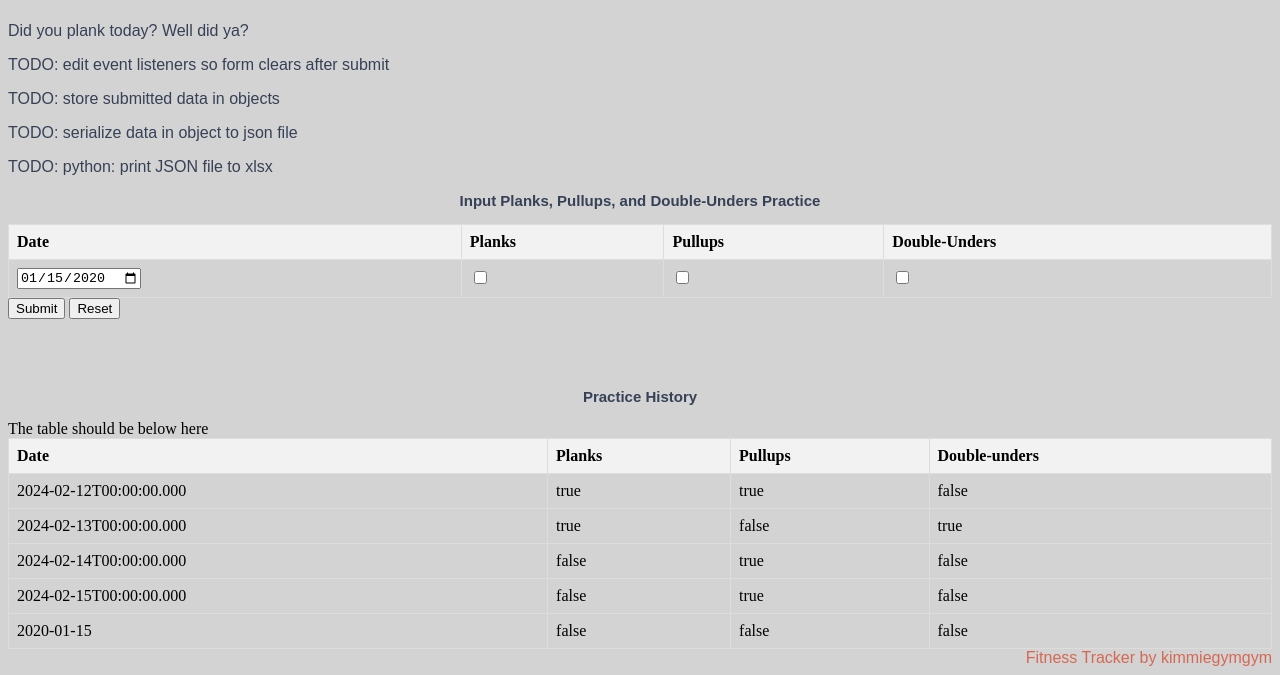
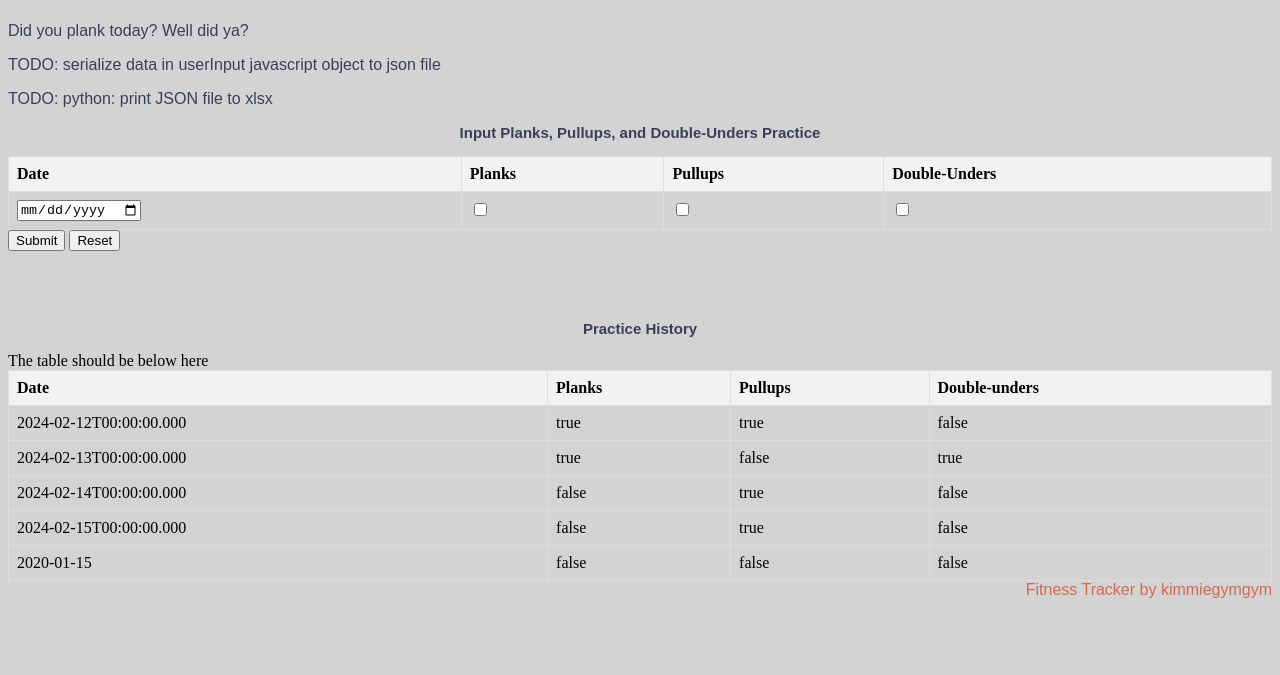
Before and after one commit to KimberlyAlcock/Fitness-tracker, a website: page templates/planks.html in a window 1280 px wide. Both pictures are taken after typing "2020-01-15" into the empty fields and a click on the button "Submit". Shown: the part 205-880 px from the top of the page. After the commit the page ends 812 px from the top, so only its background shows below. Drawn offline with Linux system fonts and the light colour scheme.

Commit message:
update planks.js file to save user inputted data in an object

```diff
--- a/static/src/planks.js
+++ b/static/src/planks.js
@@ -1,3 +1,4 @@
+// Sets event listener to get info from user
 document.getElementById("submitBtn").addEventListener("click", function() {
     // Get user input values
     let date = document.getElementById("tracker-date").querySelector("input").value;
@@ -7,6 +8,15 @@ document.getElementById("submitBtn").addEventListener("click", function() {
 
     // Create a new table row
     let newRow = document.createElement("tr");
+
+    let userInput = {
+        Date: date,
+        Planks: planks,
+        Pullups: pullups,
+        "Double-unders": doubleUnders
+    };
+
+    console.log(userInput)
 
     // Insert data into the new row
     newRow.innerHTML = `
@@ -18,8 +28,15 @@ document.getElementById("submitBtn").addEventListener("click", function() {
 
     // Append the new row to the table body
     document.getElementById("data-body").appendChild(newRow);
+
+    // Clear the form inputs
+    document.getElementById("tracker-date").querySelector("input").value = "";
+    document.getElementById("planks-input").querySelector("input").checked = false;
+    document.getElementById("pullups-input").querySelector("input").checked = false;
+    document.getElementById("double-unders-input").querySelector("input").checked = false;
 });
 
+// Sets event listener for Reset button
 document.getElementById("resetBtn").addEventListener("click", function() {
     // Clear the form inputs
     document.getElementById("tracker-date").querySelector("input").value = "";
--- a/templates/planks.html
+++ b/templates/planks.html
@@ -21,9 +21,7 @@
   <div id="planks">
       <h2>Practice Tracker</h2>
       <p>Did you plank today? Well did ya? </p>
-      <p>TODO: edit event listeners so form clears after submit</p>
-      <p>TODO: store submitted data in objects</p>
-      <p>TODO: serialize data in object to json file</p>
+      <p>TODO: serialize data in userInput javascript object to json file</p>
       <p>TODO: python: print JSON file to xlsx</p>
   </div>
 
```
